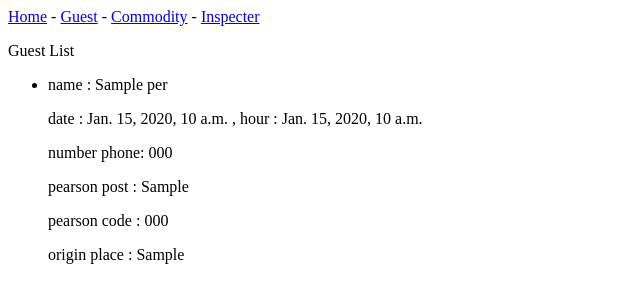
After one commit to amirrezaheshmati/check_hotel, a Django app: template checking/templates/checking/guest_list.html in a window 1280 px wide. The commit adds this page. Shown: the top 303 px of the page, without its empty margins (0-640 px from the left). Run offline with Django 3.2, Linux system fonts and the light colour scheme; the template is opened without the code that fills it: most values are stand-ins (such as "Sample title", 1, 10 or a date in 2020).

Commit message:
add guest list

```diff
--- a/checking/templates/checking/guest.html
+++ b/checking/templates/checking/guest.html
@@ -2,5 +2,6 @@
 {% block content %}
 <p>Guest:</p>
 <p><a href="{% url 'checking:guest_entry' %}">Entry</a> -
-Delete - List - <a href="{% url 'checking:guest_history' %}">History</a></p>
+<a href="{% url 'checking:guest_list' %}">List</a> -
+<a href="{% url 'checking:guest_history' %}">History</a></p>
 {% endblock content %}
--- /dev/null
+++ b/checking/templates/checking/guest_list.html
@@ -0,0 +1,18 @@
+{% extends "checking/base.html" %}
+{% block content %}
+<p>Guest List</p>
+<ul>
+    {% for pers in pearson %}
+    <li>
+        <p>name : {{pers.name}}</p>
+        <p>date : {{pers.real_date_added}} , hour : {{pers.hour_added}}</p>
+        <p>number phone: {{pers.number_phone}}</p>
+        <p>pearson post : {{pers.pearson_post}}</p>
+        <p>pearson code : {{pers.pearson_code}}</p>
+        <p>origin place : {{pers.origin_place}}</p>
+    </li>
+    {% empty %}
+    <li>nothing</li>
+    {% endfor %}
+</ul>
+{% endblock content %}
--- a/checking/urls.py
+++ b/checking/urls.py
@@ -14,4 +14,5 @@ urlpatterns = [
     path("guest_entry/" , views.guest_entry , name="guest_entry"),
     path("commodity_entry/" , views.commodity_entry , name="commodity_entry"),
     path("inspecter_entry/" , views.inspecter_entry , name="inspecter_entry"),
+    path("guest_list/" , views.guest_list , name="guest_list"),
 ]
--- a/checking/views.py
+++ b/checking/views.py
@@ -65,3 +65,8 @@ def inspecter_entry(request) :
 
     context = {"form" : form}
     return render(request , "checking/inspecter_entry.html" , context)
+
+def guest_list(request) :
+    pearson = GuestEntry.objects.order_by("date_added")
+    context = {"pearson" : pearson}
+    return render(request , "checking/guest_list.html" , context)
```
